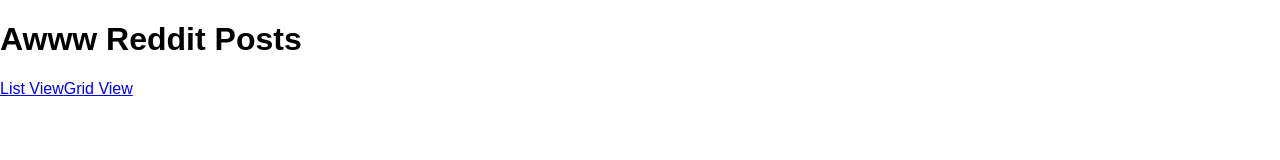
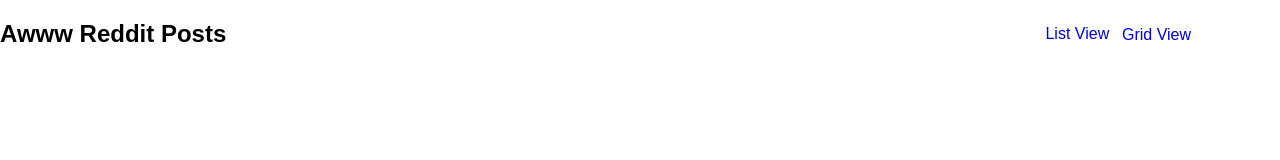
Before and after one commit to alliestehney/reactReddit, a React app: page / in a window 1280 px wide. Built offline with nearby package versions, Linux system fonts and the light colour scheme; what jquery-ajax would draw is missing.

Commit message:
Pulling in data and displaying correctly

```diff
--- a/src/components/App.js
+++ b/src/components/App.js
@@ -27,10 +27,15 @@
     return (
     	<Router>
 		      <div className="App">
-			      	<h1>Awww Reddit Posts</h1>
-			      	<Link to="/list">List View</Link>
-			      	<Link to="/grid">Grid View</Link>
-
+		      		<nav className="Top">
+				      	<h1>Awww Reddit Posts</h1>
+				      	<div className="ListLink">
+				      		<Link to="/list">List View</Link>
+				      	</div>
+				      	<div className="GridLink">
+				      		<Link to="/grid" className="GridLink">Grid View</Link>
+				      	</div>
+		    		</nav>
 
 			      <Switch>
 			      		<Route path="/list" render={() => (
--- a/src/components/Grid.js
+++ b/src/components/Grid.js
@@ -9,13 +9,16 @@
 
 			<div>
 				<div className="GridPostItem">
-					<img src={this.props.post.thumbnail} alt={this.props.post.thumbnail}/>
+					<img src={this.props.post.data.thumbnail} alt={this.props.post.data.thumbnail}/>
 				</div>
 			</div>
 
 		);
 	}
 }
+
+
+// <p className="OverlayTitle">{this.props.post.data.title}</p>
 
 function mapStateToProps(state) {
 	return {
--- a/src/index.css
+++ b/src/index.css
@@ -29,3 +29,35 @@
 .GridPostItem {
 	margin: 5px 10px;
 }
+
+.Top {
+	display: flex;
+}
+
+.ListLink {
+	margin-left: 64%;
+	margin-top: 1.95%;
+	margin-right: 1%;
+	text-decoration: none;
+}
+
+.ListLink a:hover {
+	color: #D3D3D3;
+}
+
+.ListLink a {
+	text-decoration: none;
+}
+
+.GridLink {
+	margin-top: 2%;
+	text-decoration: none;
+}
+
+.GridLink:hover {
+	color: #D3D3D3;
+}
+
+.OverlayTitle {
+	font-size: 1%;
+}
```
